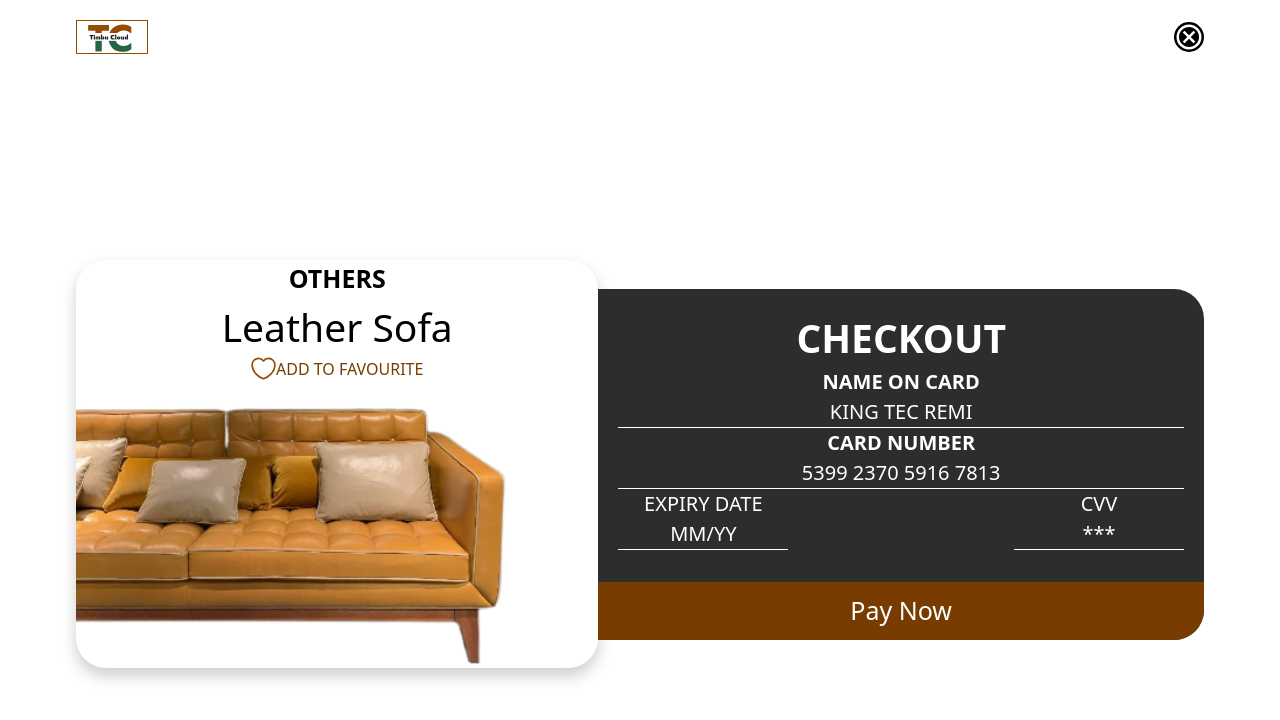
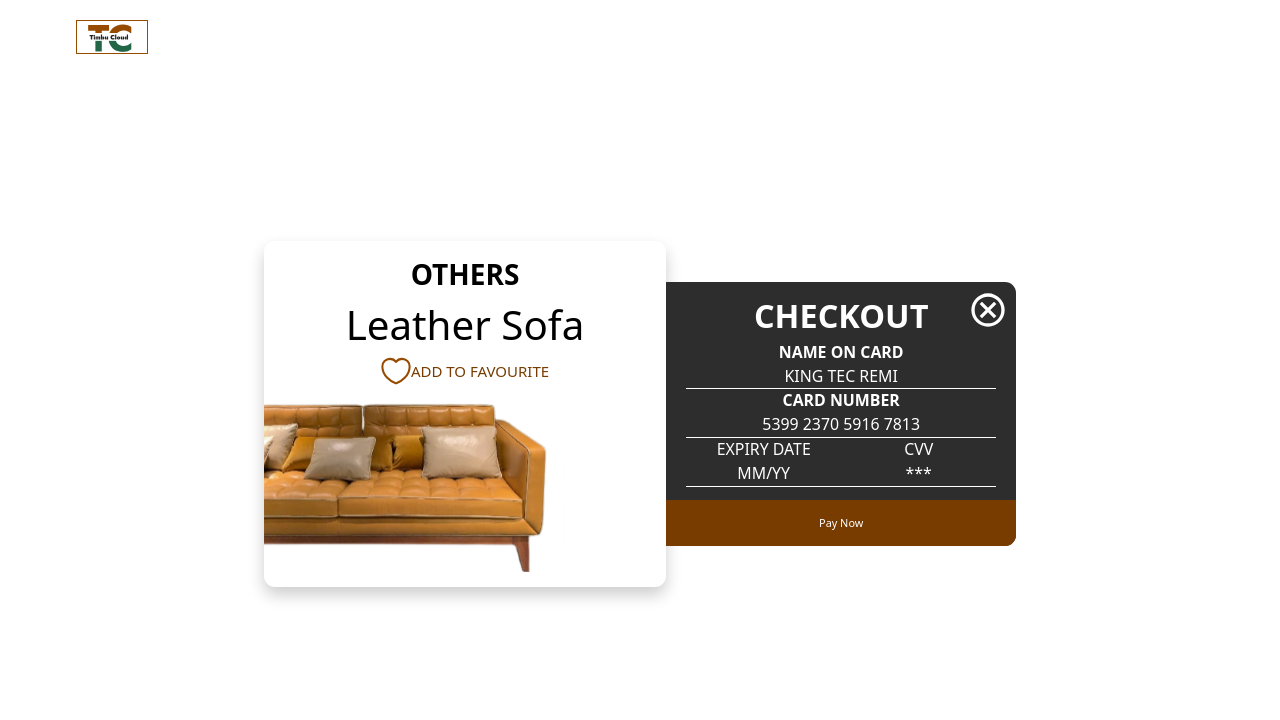
Before and after one commit to kingstech001/mini-online-store, a React (Vite) app: page /checkout in a window 1280 px wide. Shown: the top 720 px of the page. Built offline with nearby package versions, Linux system fonts and the light colour scheme.

Commit message:
last commit

```diff
--- a/src/components/Button.jsx
+++ b/src/components/Button.jsx
@@ -4,7 +4,7 @@ const Button = ({ text, style }) => {
   return (
     <div>
       <div className={` flex items-center justify-center m-auto`}>
-      <button className={`md:m-[10px] flex items-center justify-center rounded-[50px] text-[10px] md:text-[25px] font-medium ${style}`}>
+      <button className={`md:m-[10px] flex items-center justify-center rounded-[50px] text-[10px]  font-medium ${style}`}>
         {text}
       </button>
     </div>
--- a/src/components/product.jsx
+++ b/src/components/product.jsx
@@ -15,7 +15,7 @@ const Product = () => {
         </div>
         <div className="flex flex-wrap justify-center items-center sm:justify-between sm:w-full sm:px-[50px] md:px-[100px] lg:px-[207px]">
           <div className="w-[109px] md:w-[168px] px-[8.5px]">
-            <div className="flex flex-col-reverse md:flex-col ">
+            <div className="flex flex-col-reverse md:flex-col">
               <img
                 src={TruckFast}
                 alt="truck-fast"
--- a/src/pages/CheckOut.jsx
+++ b/src/pages/CheckOut.jsx
@@ -6,57 +6,54 @@ import x from "../assets/cancel.svg";
 import { NavLink } from "react-router-dom";
 import Logo from "../assets/logo.svg";
 
-
 const CheckOut = () => {
   return (
     <div>
       <div className="flex items-center justify-between px-[5px] pt-[20px] md:px-[76px]">
         <img src={Logo} alt="Logo" />
-        <NavLink to={"/cart"}>
-          <img
-            src={x}
-            alt="cancel"
-            className="bg-black rounded-2xl"
-          />
-        </NavLink>
       </div>
-    <div className="md:flex md:justify-center items-center h-screen md:px-[20px] lg:px-[76px] pt-[20px]">
-      <div className="lg:w-[552px] md:shadow-custom md:rounded-[30px] text-center">
-        <h3 className="text-[25px] font-bold">OTHERS</h3>
-        <p className="text-[39px] font-normal">Leather Sofa</p>
+      <div className="flex justify-center items-center h-[90vh]">
+        <div className="w-[202.4px] sm:w-[302.4px] md:w-[402.4px] shadow-custom rounded-[11px] text-center py-3">
+          <h3 className="text-[9.17px] sm:text-[19.17px] md:text-[28px] font-bold">OTHERS</h3>
+          <p className="text-[14.3px] sm:text-[24.3px] md:text-[40.3px] font-normal">Leather Sofa</p>
           <div className="flex items-center justify-center">
-          <img src={heart} alt="heart" className="w-[25px] h-[25px]" />
-          <p className=" font-normal text-[16px] text-[#783C00]">
+            <img src={heart} alt="heart" className="w-[8.8px] h-[8.8px] sm:w-[16px] sm:h-[16px] md:w-[30px] md:h-[30px]" />
+            <p className=" font-normal text-[5.87px] sm:text-[10px] md:text-[15px] text-[#783C00]">
               ADD TO FAVOURITE
             </p>
           </div>
           <div>
-          <img src={checkoutimage} alt="checkout" className="" />
+            <img src={checkoutimage} alt="checkout" className="w-[167.2px] sm:w-[200.2px] md:w-[300.2px]" />
           </div>
         </div>
-      <div className="bg-[#2D2D2D] text-center text-[#FFFFFF] w-full md:w-[640px] md:rounded-r-[30px] relative pt-5">
+        <div className="bg-[#2D2D2D] text-center text-[#FFFFFF] w-[180px] sm:w-[250px] md:w-[350px] rounded-r-[11px] relative pt-[15px] sm:pt-[10px]">
+        <NavLink to={"/cart"}>
+          <img src={x} alt="cancel" className="absolute right-2 top-2 w-[20px] md:w-[40px]" />
+        </NavLink>
           <div className="border-b-[1px] border-[#FFFFFF] mx-5">
-          <h3 className="text-[39px] font-bold text-[#FFFFFF]">CHECKOUT</h3>
-          <p className="text-[20px] font-bold">NAME ON CARD</p>
-          <p className="text-[20px] font-normal">KING TEC REMI</p>
+            <h3 className="text-[11.47px] md:text-[32.47px] font-bold text-[#FFFFFF]">CHECKOUT</h3>
+            <p className="text-[5.88px] sm:text-[10.88px] md:text-[15.88px] font-bold">NAME ON CARD</p>
+            <p className="text-[5.88px] sm:text-[10.88px] md:text-[15.88px] font-normal">KING TEC REMI</p>
           </div>
           <div className="border-b-[1px] border-[#FFFFFF] mx-5">
-          <h3 className="text-[20px] font-bold text-[#FFFFFF]">CARD NUMBER</h3>
-          <p className="text-[20px] font-normal">5399 2370 5916 7813</p>
+            <h3 className="text-[5.88px] sm:text-[10.88px] md:text-[15.88px]  font-bold text-[#FFFFFF]">
+              CARD NUMBER
+            </h3>
+            <p className="text-[5.88px] sm:text-[10.88px] md:text-[15.88px]  font-normal">5399 2370 5916 7813</p>
           </div>
           <div>
-          <div className="flex justify-between pb-[32px] px-5">
+            <div className="flex justify-between pb-[6.88px] sm:pb-[12.88px] px-5">
               <div className="border-[#FFFFFF] border-b-[1px] w-[170px]">
-              <p className="text-[20px] font-medium">EXPIRY DATE</p>
-              <p className="text-[20px] font-medium">MM/YY</p>
+                <p className="text-[5.88px] sm:text-[10.88px] md:text-[15.88px]  font-medium">EXPIRY DATE</p>
+                <p className="text-[5.88px] sm:text-[10.88px] md:text-[15.88px]  font-medium">MM/YY</p>
               </div>
               <div className="border-[#FFFFFF] border-b-[1px] w-[170px]">
-              <p className="text-[20px] font-medium">CVV</p>
-              <p className="text-[20px] font-medium">***</p>
+                <p className="text-[5.88px] sm:text-[10.88px] md:text-[15.88px]  font-medium">CVV</p>
+                <p className="text-[5.88px] sm:text-[10.88px] md:text-[15.88px]  font-medium">***</p>
               </div>
             </div>
-          <div className="bg-[#783C00] md:rounded-br-[30px]">
-            <Button text={"Pay Now"} />
+            <div className="bg-[#783C00] rounded-br-[11px] py-[5px]">
+              <Button text={"Pay Now"} style={'sm:text-[10.88px]'}/>
             </div>
           </div>
         </div>
```
Lines whose indentation alone changed are shown as unchanged.
